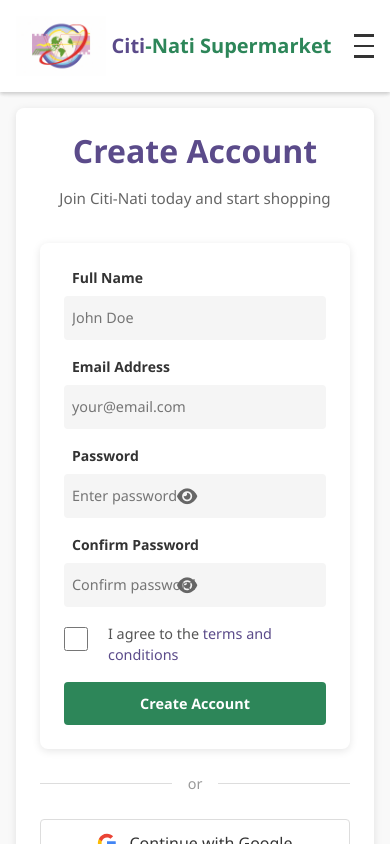
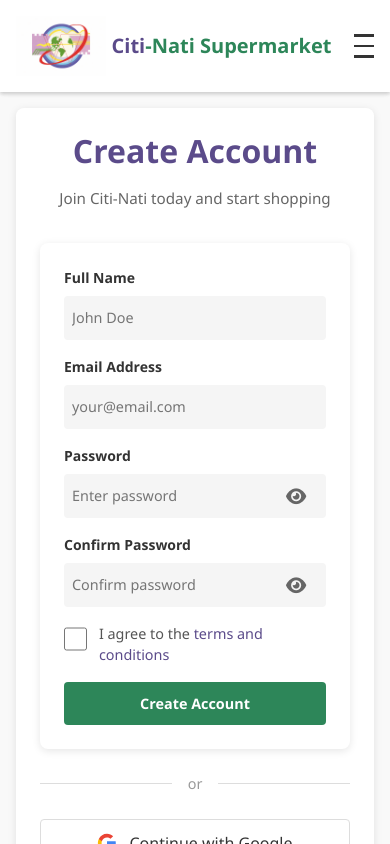
Before and after one commit to AubieOB/citi-nati-supermarket, a React (Vite) app in the folder citi-nati-frontend/: page /register in a window 390 px wide. Built offline with nearby package versions, Linux system fonts and the light colour scheme; no server answers.

Commit message:
Fix: Make auth forms fully functional on mobile - add overflow visible, proper padding, touch handling

```diff
--- a/citi-nati-frontend/src/pages/public/Login.jsx
+++ b/citi-nati-frontend/src/pages/public/Login.jsx
@@ -145,7 +145,7 @@ const Login = () => {
               <label className="form__label" htmlFor="password">
                 Password
               </label>
-              <div style={{ position: 'relative' }}>
+              <div style={{ position: 'relative', overflow: 'visible' }}>
                 <input
                   id="password"
                   type={showPassword ? 'text' : 'password'}
@@ -153,14 +153,20 @@ const Login = () => {
                   placeholder="Enter your password"
                   value={password}
                   onChange={(e) => setPassword(e.target.value)}
+                  style={{ paddingRight: '50px' }}
                   required
                 />
                 <button
                   type="button"
-                  onClick={() => setShowPassword(!showPassword)}
+                  onClick={(e) => {
+                    e.preventDefault();
+                    e.stopPropagation();
+                    setShowPassword(!showPassword);
+                  }}
+                  onTouchStart={(e) => e.preventDefault()}
                   style={{
                     position: 'absolute',
-                    right: '12px',
+                    right: '8px',
                     top: '50%',
                     transform: 'translateY(-50%)',
                     background: 'none',
@@ -168,13 +174,15 @@ const Login = () => {
                     cursor: 'pointer',
                     color: '#666',
                     fontSize: '18px',
-                    padding: '8px 12px',
-                    minWidth: '44px',
-                    minHeight: '44px',
+                    padding: '10px',
+                    width: '44px',
+                    height: '44px',
                     display: 'flex',
                     alignItems: 'center',
                     justifyContent: 'center',
-                    zIndex: 10
+                    zIndex: 100,
+                    pointerEvents: 'auto',
+                    touchAction: 'manipulation'
                   }}
                   title={showPassword ? 'Hide password' : 'Show password'}
                 >
--- a/citi-nati-frontend/src/pages/public/Register.jsx
+++ b/citi-nati-frontend/src/pages/public/Register.jsx
@@ -200,7 +200,7 @@ const Register = () => {
               <label className="form__label" htmlFor="password">
                 Password
               </label>
-              <div style={{ position: 'relative' }}>
+              <div style={{ position: 'relative', overflow: 'visible' }}>
                 <input
                   id="password"
                   type={showPassword ? 'text' : 'password'}
@@ -209,14 +209,20 @@ const Register = () => {
                   placeholder="Enter password"
                   value={formData.password}
                   onChange={handleChange}
+                  style={{ paddingRight: '50px' }}
                   required
                 />
                 <button
                   type="button"
-                  onClick={() => setShowPassword(!showPassword)}
+                  onClick={(e) => {
+                    e.preventDefault();
+                    e.stopPropagation();
+                    setShowPassword(!showPassword);
+                  }}
+                  onTouchStart={(e) => e.preventDefault()}
                   style={{
                     position: 'absolute',
-                    right: '12px',
+                    right: '8px',
                     top: '50%',
                     transform: 'translateY(-50%)',
                     background: 'none',
@@ -224,13 +230,15 @@ const Register = () => {
                     cursor: 'pointer',
                     color: '#666',
                     fontSize: '18px',
-                    padding: '8px 12px',
-                    minWidth: '44px',
-                    minHeight: '44px',
+                    padding: '10px',
+                    width: '44px',
+                    height: '44px',
                     display: 'flex',
                     alignItems: 'center',
                     justifyContent: 'center',
-                    zIndex: 10
+                    zIndex: 100,
+                    pointerEvents: 'auto',
+                    touchAction: 'manipulation'
                   }}
                   title={showPassword ? 'Hide password' : 'Show password'}
                 >
@@ -243,7 +251,7 @@ const Register = () => {
               <label className="form__label" htmlFor="confirmPassword">
                 Confirm Password
               </label>
-              <div style={{ position: 'relative' }}>
+              <div style={{ position: 'relative', overflow: 'visible' }}>
                 <input
                   id="confirmPassword"
                   type={showConfirmPassword ? 'text' : 'password'}
@@ -252,14 +260,20 @@ const Register = () => {
                   placeholder="Confirm password"
                   value={formData.confirmPassword}
                   onChange={handleChange}
+                  style={{ paddingRight: '50px' }}
                   required
                 />
                 <button
                   type="button"
-                  onClick={() => setShowConfirmPassword(!showConfirmPassword)}
+                  onClick={(e) => {
+                    e.preventDefault();
+                    e.stopPropagation();
+                    setShowConfirmPassword(!showConfirmPassword);
+                  }}
+                  onTouchStart={(e) => e.preventDefault()}
                   style={{
                     position: 'absolute',
-                    right: '12px',
+                    right: '8px',
                     top: '50%',
                     transform: 'translateY(-50%)',
                     background: 'none',
@@ -267,13 +281,15 @@ const Register = () => {
                     cursor: 'pointer',
                     color: '#666',
                     fontSize: '18px',
-                    padding: '8px 12px',
-                    minWidth: '44px',
-                    minHeight: '44px',
+                    padding: '10px',
+                    width: '44px',
+                    height: '44px',
                     display: 'flex',
                     alignItems: 'center',
                     justifyContent: 'center',
-                    zIndex: 10
+                    zIndex: 100,
+                    pointerEvents: 'auto',
+                    touchAction: 'manipulation'
                   }}
                   title={showConfirmPassword ? 'Hide password' : 'Show password'}
                 >
--- a/citi-nati-frontend/src/styles/global.css
+++ b/citi-nati-frontend/src/styles/global.css
@@ -871,6 +871,8 @@ input, textarea, select {
   font-size: 1rem;
   transition: box-shadow 0.3s ease;
   background-color: #f5f5f5;
+  overflow: visible;
+  box-sizing: border-box;
 }
 
 .form__input:focus,
@@ -1423,13 +1425,36 @@ input, textarea, select {
     font-size: 0.95rem;
   }
 
-  /* Forms */
+  /* Password input wrapper - ensure absolute button is visible */
+  .form__group > div[style*="position: relative"] {
+    overflow: visible !important;
+  }
+
+  /* Password input wrapper on all screens */
+  .form__group div {
+    overflow: visible;
+  }
+
   .form__input,
-  .form__textarea,
-  .form__select {
+  .form__textarea {
+    font-size: 16px;
     padding: 0.75rem;
-    font-size: 16px;
     min-height: 44px;
+    padding-right: 50px;
+    box-sizing: border-box;
+  }
+
+  /* Ensure password wrapper doesn't clip button */
+  .form__group > div {
+    position: relative;
+    overflow: visible;
+  }
+
+  /* Password toggle button styling */
+  .form__group button[type="button"] {
+    pointer-events: auto !important;
+    touch-action: manipulation;
+    z-index: 100;
   }
 
   /* Cards */
@@ -1525,18 +1550,40 @@ input, textarea, select {
     font-size: 0.9rem;
     width: 100%;
     min-height: 44px;
+    padding-right: 50px;
+    box-sizing: border-box;
   }
 
   .form__group {
     margin-bottom: 1rem;
   }
 
-  /* Auth form password toggle button - Mobile friendly */
+  /* Ensure wrapper divs allow button visibility */
+  .form__group > div {
+    position: relative;
+    overflow: visible !important;
+  }
+
+  /* Password/checkbox buttons - Full interactivity */
+  .form__group button[type="button"] {
+    pointer-events: auto !important;
+    touch-action: manipulation;
+    z-index: 100 !important;
+  }
+
+  input[type="checkbox"] {
+    width: 20px !important;
+    height: 20px !important;
+    pointer-events: auto;
+    cursor: pointer;
+  }
+
+  /* Auth form password toggle button */
   .auth-page__container input[type="password"] + button,
   .auth-page__container input[type="text"] + button {
-    padding: 8px 12px !important;
-    min-width: 44px;
-    min-height: 44px;
+    padding: 10px !important;
+    width: 44px !important;
+    height: 44px !important;
     display: flex;
     align-items: center;
     justify-content: center;
@@ -1544,20 +1591,14 @@ input, textarea, select {
     transform: translateY(-50%) !important;
     right: 8px !important;
     pointer-events: auto !important;
+    touch-action: manipulation;
   }
 
   /* Auth form checkbox - Better touch target */
   .auth-page__container input[type="checkbox"] {
     width: 24px !important;
     height: 24px !important;
-    min-width: 24px !important;
-    min-height: 24px !important;
     cursor: pointer;
-  }
-
-  /* Form label for checkbox - Better spacing */
-  .auth-page__container .form__group label {
-    padding-left: 8px;
   }
 
   /* Tables */
```
